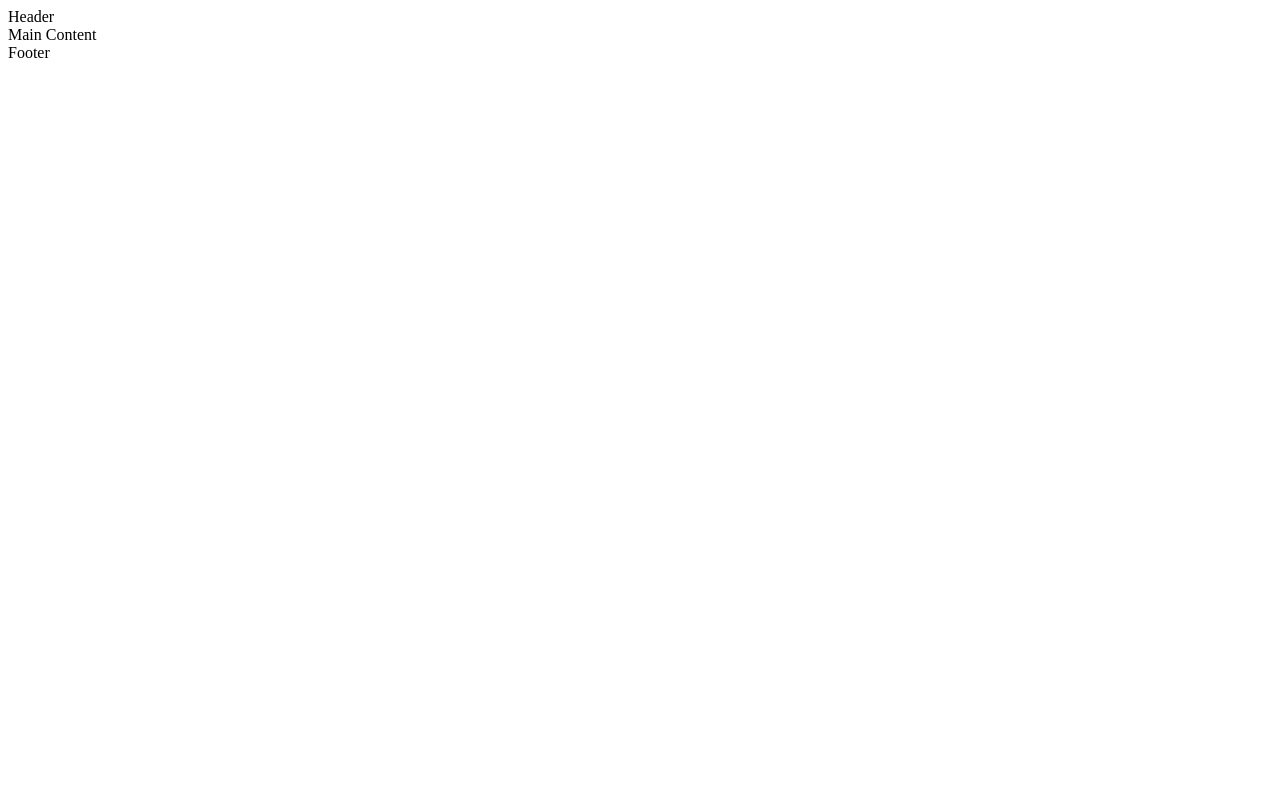
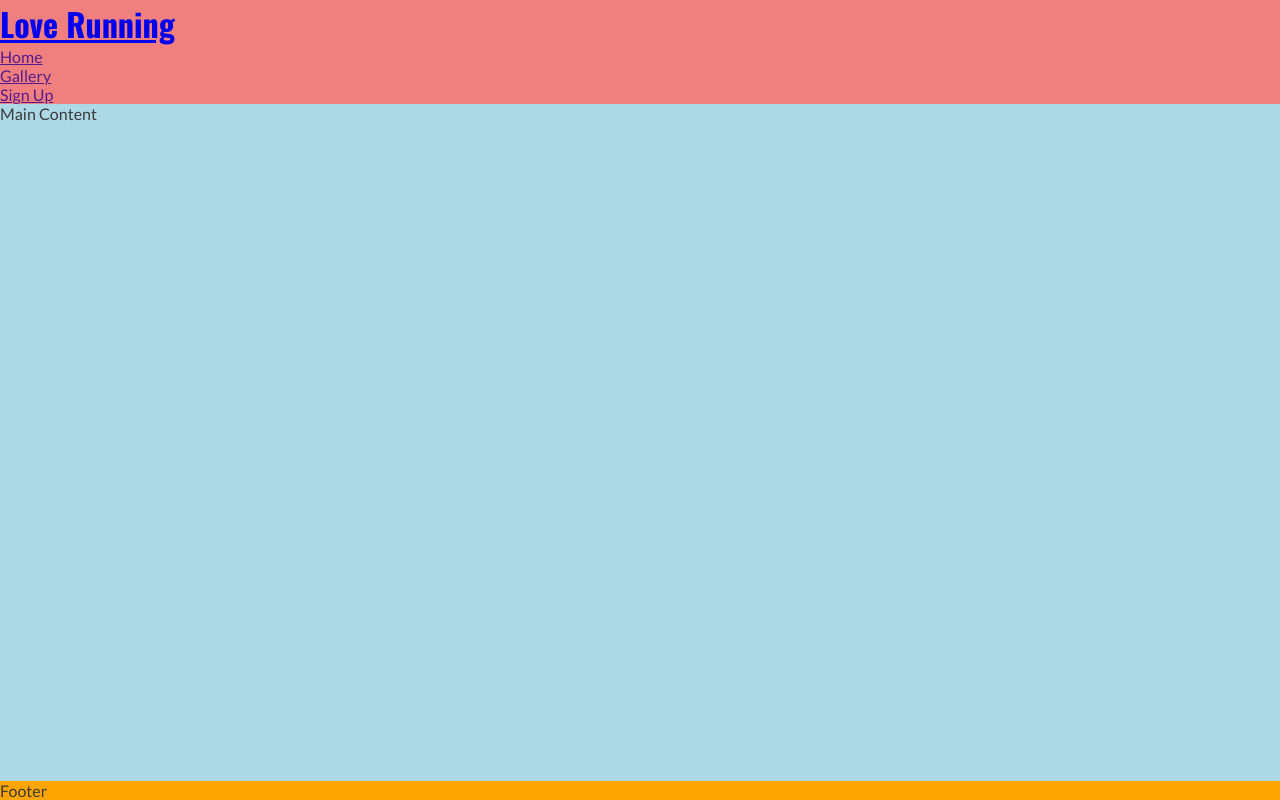
Before and after one commit to KiwiFunk/love-running, a plain HTML site: page index.html in a window 1280 px wide. Drawn offline with nearby package versions, Linux system fonts and the light colour scheme.

Commit message:
Create nav element

```diff
--- a/assets/css/style.css
+++ b/assets/css/style.css
@@ -0,0 +1,35 @@
+/*Google Fonts. Import Lato & Oswald*/
+@import url('https://fonts.googleapis.com/css2?family=Lato:ital,wght@0,100;0,300;0,400;0,700;0,900;1,100;1,300;1,400;1,700;1,900&family=Oswald:wght@200..700&display=swap');
+
+/* Wildcard selector to override default browser styles */
+* {
+    margin: 0;
+    padding: 0;
+    box-sizing: border-box;
+}
+
+body {
+    min-height: 100vh;
+    display: flex;
+    flex-flow: column nowrap;
+    /*Generic project styles*/
+    color: #3a3a3a;
+    font-family: 'Lato', sans-serif;
+}
+
+header {
+    background-color: lightcoral;
+}
+
+h1 {
+    font-family: 'Oswald', sans-serif;
+}
+
+main {
+    background-color: lightblue;
+    flex: 1 0 auto;                         /*Fill page with main content. flex-grow, flex-shrink, flex-basis*/
+}
+
+footer {
+    background-color: orange;
+}
--- a/index.html
+++ b/index.html
@@ -11,11 +11,22 @@
     <link rel="apple-touch-icon" sizes="180x180" href="assets/favicon/apple-touch-icon.png">
     <link rel="icon" type="image/png" sizes="32x32" href="assets/favicon/favicon-32x32.png">
     <link rel="icon" type="image/png" sizes="16x16" href="assets/favicon/favicon-16x16.png">
+    <!-- Stylesheets -->
+     <link rel="stylesheet" href="assets/css/style.css">
 </head>
 <body>
     <!-- Header -->
     <header>
-        Header
+        <a href="index.html">
+            <h1 id="logo">Love Running</h1>
+        </a>
+        <nav>
+            <ul>
+                <li><a href="">Home</a></li>
+                <li><a href="">Gallery</a></li>
+                <li><a href="">Sign Up</a></li>
+            </ul>
+        </nav>
     </header>
 
     <!-- Main Content -->
```
